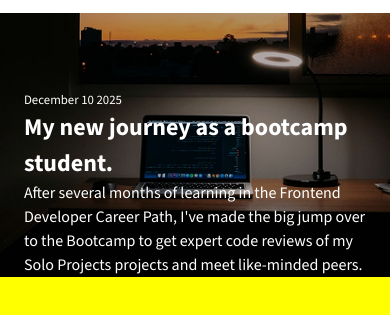
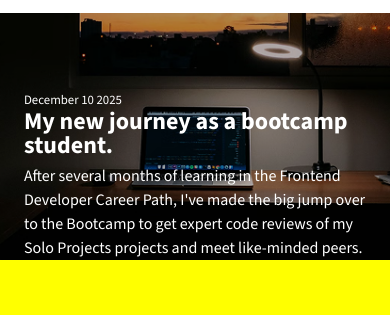
Before and after one commit to Okumu87/Learning-journal, a website built with Vite: page index.html in a window 390 px wide. Shown: the part 49-364 px from the top of the page. Built offline with nearby package versions, Linux system fonts and the light colour scheme.

Commit message:
working on header responsiveness

```diff
--- a/css/media-queries.css
+++ b/css/media-queries.css
@@ -21,7 +21,12 @@ header{
     background-repeat: no-repeat;
     padding: 0 1.5em;
 
+    h2{
+         line-height: 1;
+         margin-bottom: .3em;
+    }
 
+/* continue */
     .date{
         font-size: .8rem;
         font-weight: 300;
```
